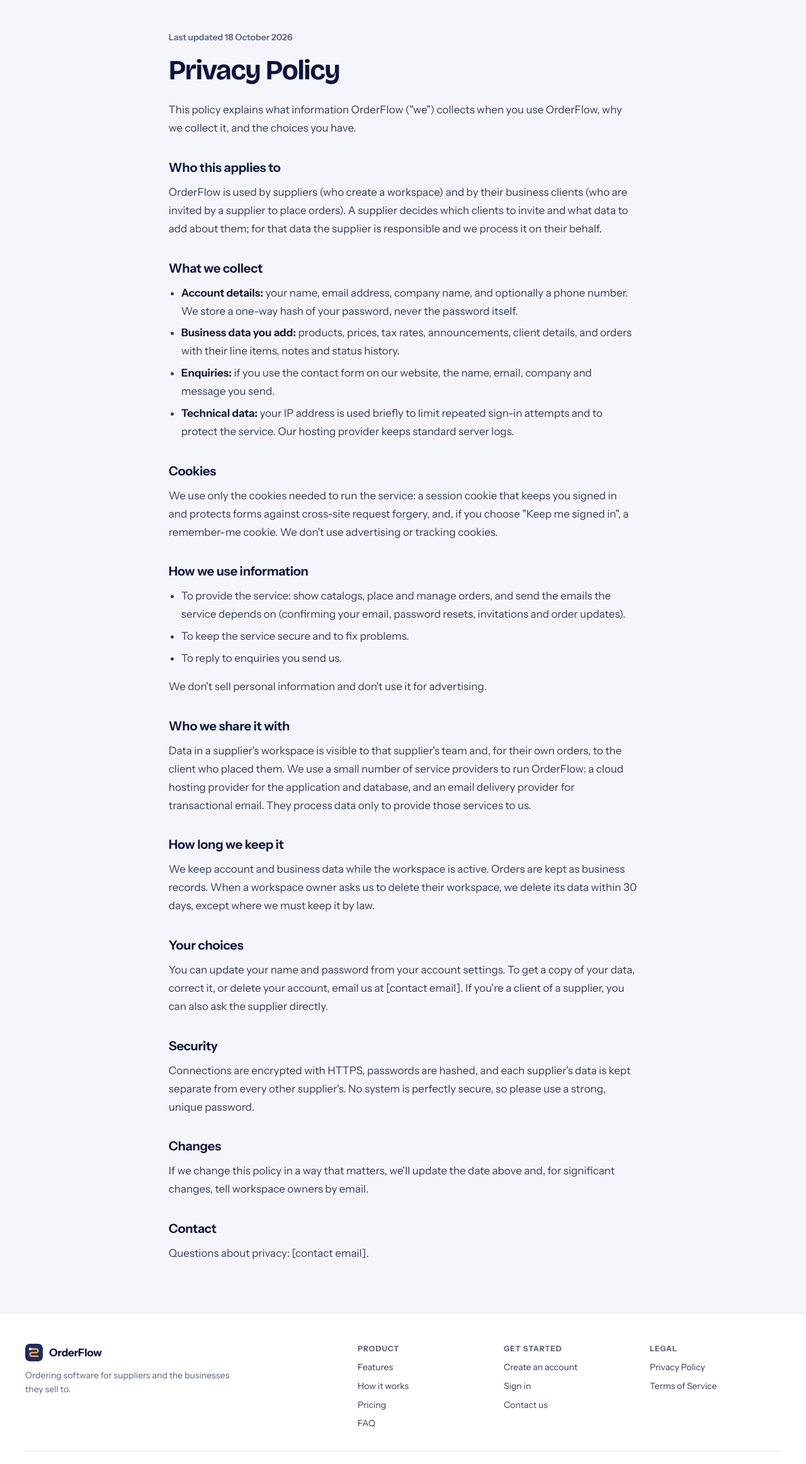
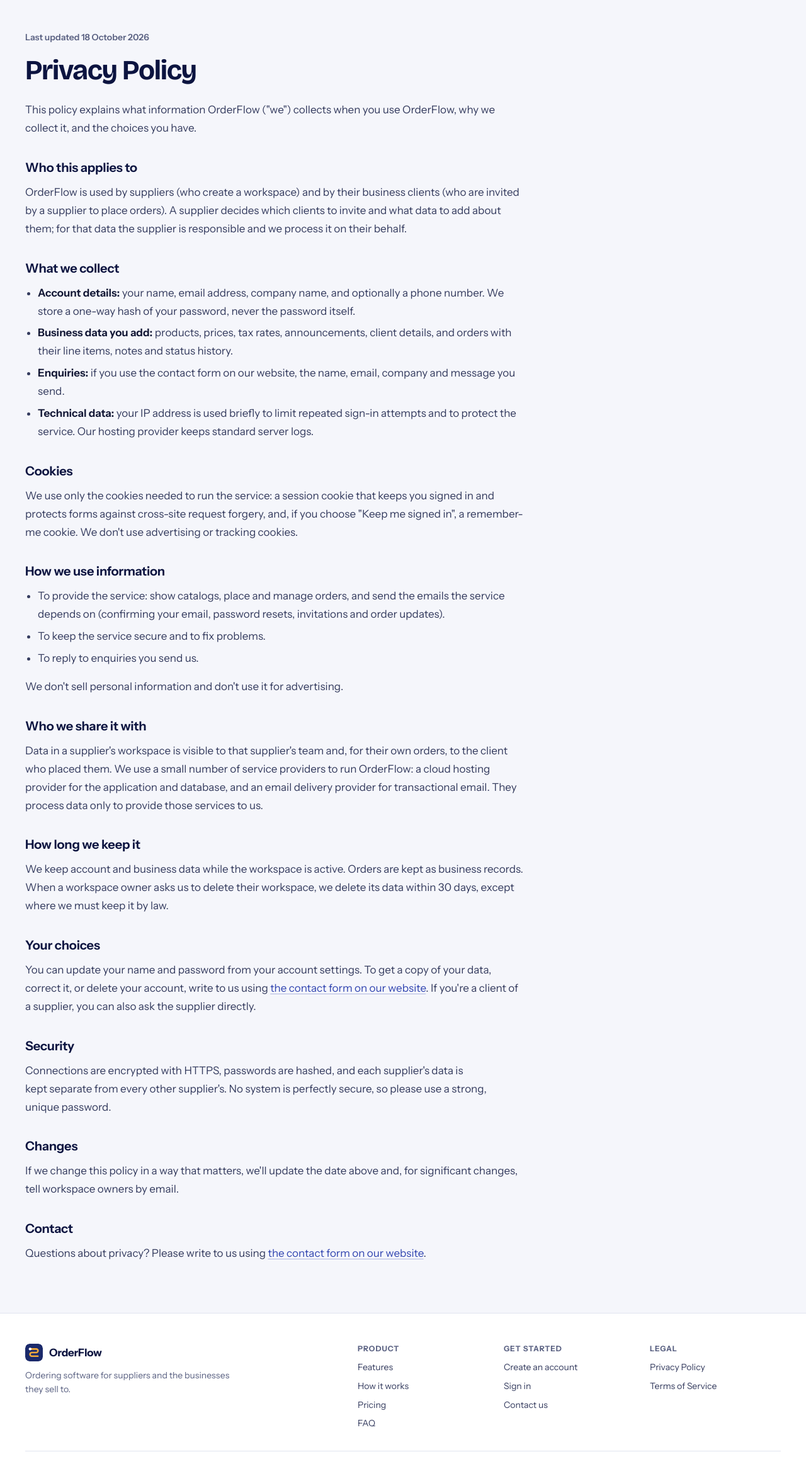
Before and after one commit to subham-hq/orderflow, a Flask app: page /privacy in a window 1280 px wide. Shown: the part 65-2390 px from the top of the page at 63% size. Run offline with Flask 3, Linux system fonts and the light colour scheme; some libraries are stand-ins or nearby versions.

Commit message:
Restyle the legal, error and placeholder pages
Legal pages use the prose style and link to the contact email, or to the
contact form when no email is configured, instead of printing a
placeholder. Error pages get a brand panel and a sign-in link.

```diff
--- a/orderflow/templates/placeholder.html
+++ b/orderflow/templates/placeholder.html
@@ -3,5 +3,5 @@
 {% block title %}{{ title }}{% endblock %}
 {% block content %}
 {{ page_header(title) }}
-{{ empty_state("This page is being built", "It will be ready in the next update.") }}
+{{ empty_state("This page is being built", "It will be ready in the next update.", icon_name="clock") }}
 {% endblock %}
--- a/orderflow/templates/public/privacy.html
+++ b/orderflow/templates/public/privacy.html
@@ -1,7 +1,13 @@
 {% extends "layouts/marketing.html" %}
 {% block title %}Privacy Policy{% endblock %}
+{% block description %}What information {{ APP_NAME }} collects, why, who it is shared with and the choices you have.{% endblock %}
+{# How to reach us: the contact email if one is configured, otherwise the contact form #}
+{% macro contact_link() -%}
+{% if config.CONTACT_EMAIL %}email us at <a href="mailto:{{ config.CONTACT_EMAIL }}">{{ config.CONTACT_EMAIL }}</a>{% else %}write to us using <a href="{{ url_for('public.index') }}#contact">the contact form on our website</a>{% endif %}
+{%- endmacro %}
 {% block content %}
-<article class="container prose legal">
+<div class="container legal">
+<article class="prose">
   <p class="legal__updated">Last updated 18 October 2026</p>
   <h1>Privacy Policy</h1>
   <p>This policy explains what information {{ config.LEGAL_NAME }} ("we") collects when you use {{ APP_NAME }}, why we collect it, and the choices you have.</p>
@@ -35,7 +41,7 @@
   <p>We keep account and business data while the workspace is active. Orders are kept as business records. When a workspace owner asks us to delete their workspace, we delete its data within 30 days, except where we must keep it by law.</p>
 
   <h2>Your choices</h2>
-  <p>You can update your name and password from your account settings. To get a copy of your data, correct it, or delete your account, email us at {{ config.CONTACT_EMAIL or '[contact email]' }}. If you're a client of a supplier, you can also ask the supplier directly.</p>
+  <p>You can update your name and password from your account settings. To get a copy of your data, correct it, or delete your account, {{ contact_link() }}. If you're a client of a supplier, you can also ask the supplier directly.</p>
 
   <h2>Security</h2>
   <p>Connections are encrypted with HTTPS, passwords are hashed, and each supplier's data is kept separate from every other supplier's. No system is perfectly secure, so please use a strong, unique password.</p>
@@ -44,6 +50,7 @@
   <p>If we change this policy in a way that matters, we'll update the date above and, for significant changes, tell workspace owners by email.</p>
 
   <h2>Contact</h2>
-  <p>Questions about privacy: {{ config.CONTACT_EMAIL or '[contact email]' }}.</p>
+  <p>Questions about privacy? Please {{ contact_link() }}.</p>
 </article>
+</div>
 {% endblock %}
```
Also changed, not shown: orderflow/templates/errors/error.html (+9 -1 lines), orderflow/templates/public/terms.html (+10 -3 lines), tests/test_design_pages.py (+107 -2 lines).
